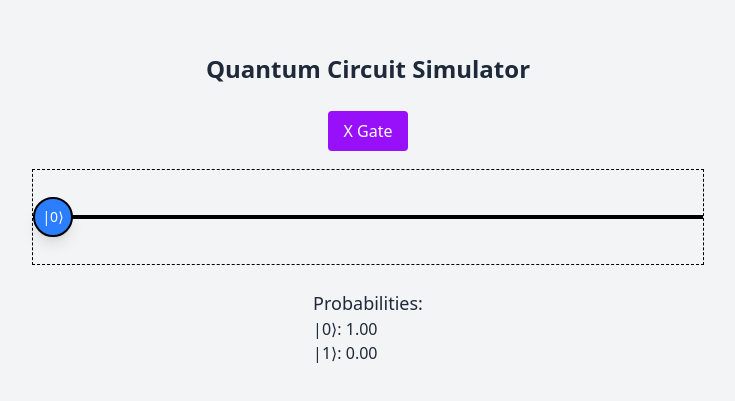
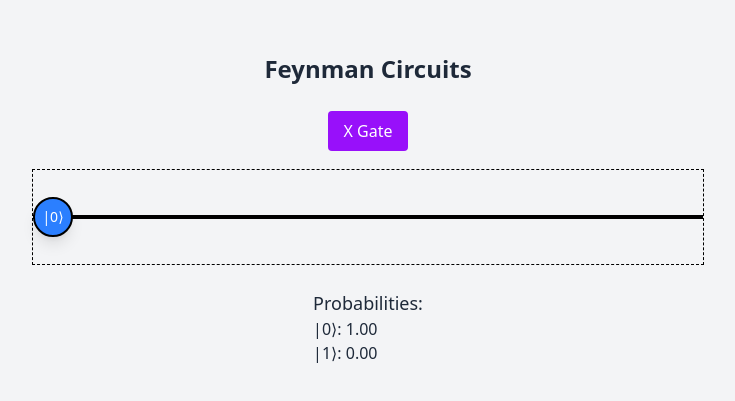
Before and after one commit to KDhanak/Feynman-Circuits, a SvelteKit app in the folder frontend/: page / in a window 1280 px wide. Shown: the part 191-592 px from the top of the page, without its empty margins (272-1007 px from the left). Built offline with nearby package versions, Linux system fonts and the light colour scheme.

Commit message:
Name change.

```diff
--- a/frontend/src/routes/+page.svelte
+++ b/frontend/src/routes/+page.svelte
@@ -99,7 +99,7 @@
 </script>
 
 <main class="flex min-h-screen flex-col items-center justify-center bg-gray-100 text-gray-800">
-	<h1 class="mb-6 text-2xl font-bold">Quantum Circuit Simulator</h1>
+	<h1 class="mb-6 text-2xl font-bold">Feynman Circuits</h1>
 
 	<!-- Gate Palette -->
 	<div
```
